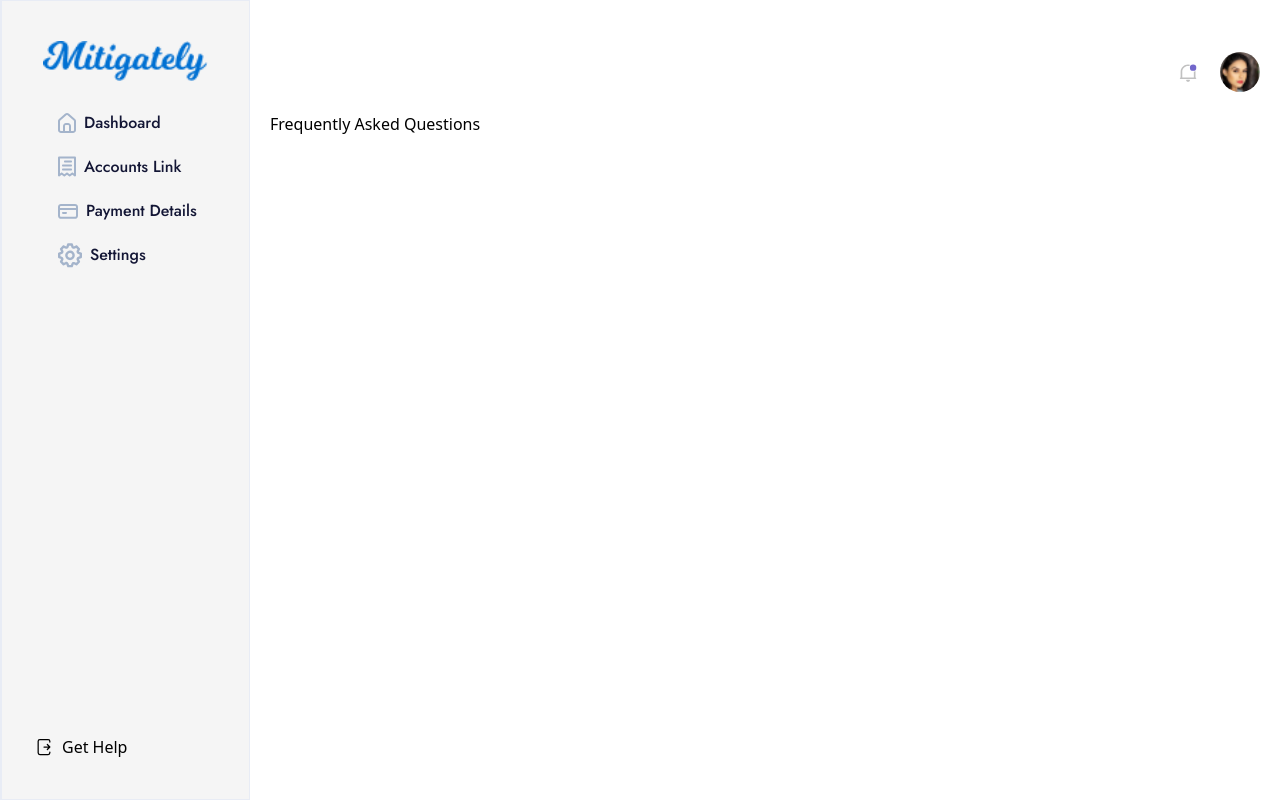
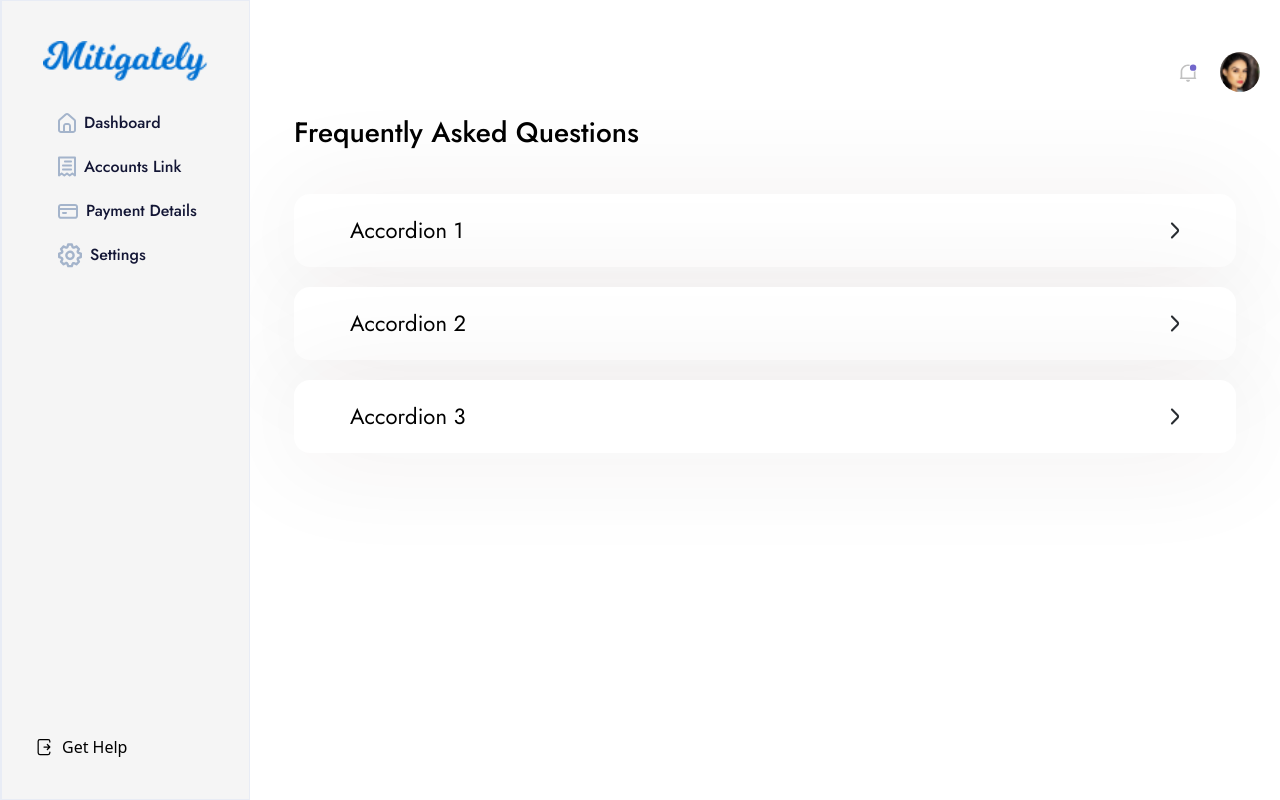
Before and after one commit to kamruz-zzaman/mitigately-dashboard-application, a React (Vite) app: page /get-help/faq in a window 1280 px wide. Built offline with nearby package versions, Linux system fonts and the light colour scheme; sample sign-in values are in the browser's storage.

Commit message:
Added Frequently Asked Question pagess

```diff
--- a/package.json
+++ b/package.json
@@ -16,7 +16,8 @@
     "react-apexcharts": "^1.4.1",
     "react-dom": "^18.2.0",
     "react-redux": "^8.1.3",
-    "react-router-dom": "^6.17.0"
+    "react-router-dom": "^6.17.0",
+    "react-transition-group": "^4.4.5"
   },
   "devDependencies": {
     "@types/react": "^18.2.15",
--- /dev/null
+++ b/src/pages/GetHelps/FAQ/Accordion.jsx
@@ -0,0 +1,73 @@
+import React, { useState } from "react";
+
+const Accordion = ({ items }) => {
+  const [openAccordion, setOpenAccordion] = useState(null);
+
+  const toggleAccordion = (index) => {
+    if (openAccordion === index) {
+      setOpenAccordion(null);
+    } else {
+      setOpenAccordion(index);
+    }
+  };
+
+  return (
+    <div className="space-y-2">
+      {items.map((item, index) => (
+        <div key={index}>
+          <div
+            className="bg-white py-5 px-14 cursor-pointer rounded-2xl my-5"
+            onClick={() => toggleAccordion(index)}
+            style={{ boxShadow: "-1px 4px 110px 9px rgba(43, 37, 37, 0.06)" }}
+          >
+            <div className="flex justify-between items-center font-Jost text-[18px] md:text-[22px]">
+              <span>{item.title}</span>
+              <span>
+                {openAccordion === index ? (
+                  <span>
+                    <svg
+                      xmlns="http://www.w3.org/2000/svg"
+                      width="16"
+                      height="9"
+                      viewBox="0 0 16 9"
+                      fill="none"
+                    >
+                      <path
+                        fill-rule="evenodd"
+                        clip-rule="evenodd"
+                        d="M15.6839 0.68321C16.1054 1.09952 16.1054 1.7745 15.6839 2.19081L9.98651 7.81835C9.98651 7.81835 9.9865 7.81835 9.98651 7.81835C8.89218 8.89926 7.1078 8.89927 6.01348 7.81835L0.316111 2.19081C-0.105368 1.7745 -0.10537 1.09952 0.316107 0.683208C0.737584 0.266893 1.42093 0.266892 1.84241 0.683205L7.53978 6.31074C7.79115 6.55903 8.20883 6.55904 8.4602 6.31074L14.1576 0.683204C14.5791 0.266892 15.2624 0.266895 15.6839 0.68321Z"
+                        fill="#292D32"
+                      />
+                    </svg>
+                  </span>
+                ) : (
+                  <span>
+                    <svg
+                      xmlns="http://www.w3.org/2000/svg"
+                      width="10"
+                      height="17"
+                      viewBox="0 0 10 17"
+                      fill="none"
+                    >
+                      <path
+                        fill-rule="evenodd"
+                        clip-rule="evenodd"
+                        d="M1.18333 0.816105C1.59965 0.394629 2.27462 0.394632 2.69094 0.816111L8.31847 6.51349C8.31847 6.51349 8.31847 6.51349 8.31847 6.51349C9.39939 7.60782 9.39939 9.3922 8.31847 10.4865L2.69094 16.1839C2.27462 16.6054 1.59965 16.6054 1.18333 16.1839C0.767016 15.7624 0.767015 15.0791 1.18333 14.6576L6.81087 8.96022C7.05916 8.70885 7.05916 8.29117 6.81087 8.0398L1.18333 2.34241C0.767014 1.92093 0.767017 1.23758 1.18333 0.816105Z"
+                        fill="#292D32"
+                      />
+                    </svg>
+                  </span>
+                )}
+              </span>
+            </div>
+          </div>
+          {openAccordion === index && (
+            <div className="px-14 font-Jost text-[19px]">{item.content}</div>
+          )}
+        </div>
+      ))}
+    </div>
+  );
+};
+
+export default Accordion;
--- a/src/pages/GetHelps/FAQ/FAQ.jsx
+++ b/src/pages/GetHelps/FAQ/FAQ.jsx
@@ -1,11 +1,34 @@
 import React from "react";
 import Profile from "../../../components/common/Profile";
+import Accordion from "./Accordion";
 
 const FAQ = () => {
+  const accordionItems = [
+    {
+      title: "Accordion 1",
+      content: "Content for Accordion 1",
+    },
+    {
+      title: "Accordion 2",
+      content: "Content for Accordion 2",
+    },
+    {
+      title: "Accordion 3",
+      content: "Content for Accordion 3",
+    },
+  ];
+
   return (
     <div>
       <Profile />
-      <h1>Frequently Asked Questions</h1>
+      <div className="flex justify-center">
+        <div className="max-w-[942px] w-full">
+          <h1 className="font-Jost text-[22px] md:text-[28px] font-medium mb-7 md:mb-10">
+            Frequently Asked Questions
+          </h1>
+          <Accordion items={accordionItems} />
+        </div>
+      </div>
     </div>
   );
 };
```
Also changed, not shown: 2 other files (tests, documents, lock files or other folders).
